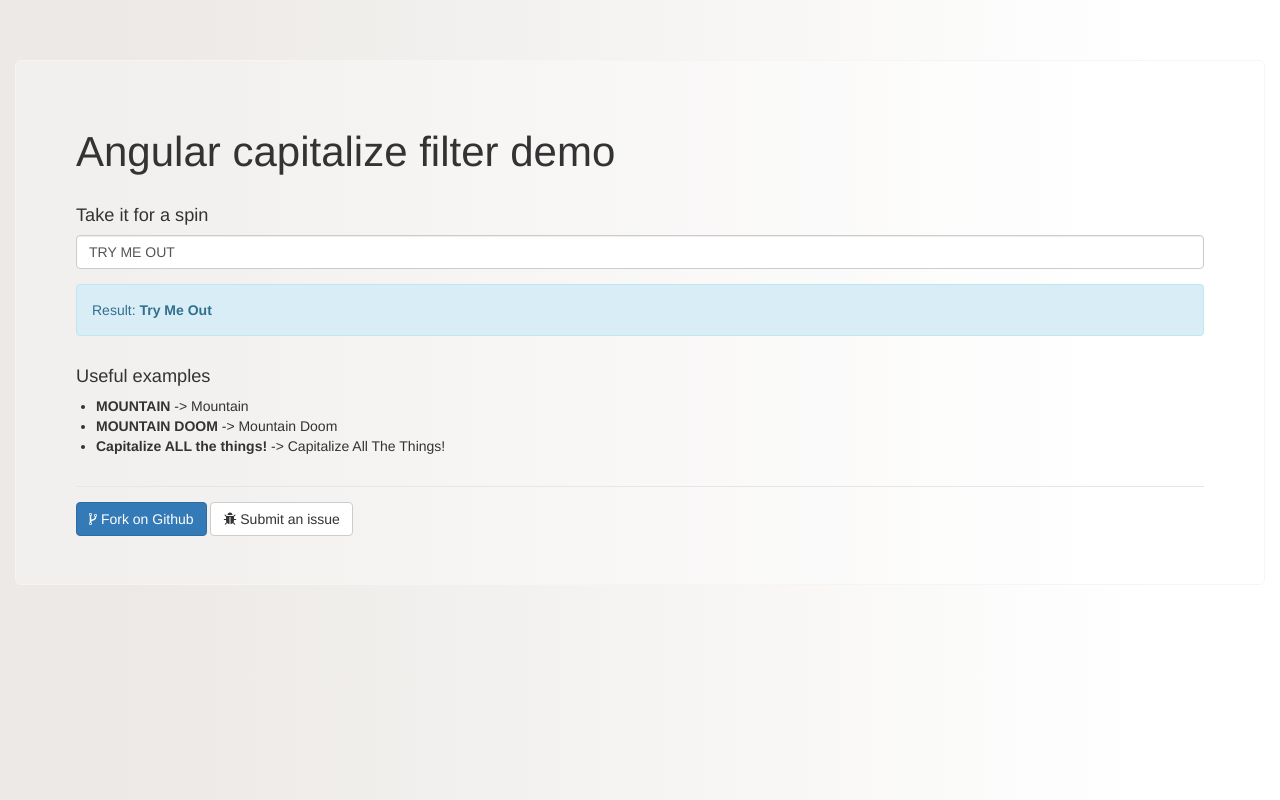
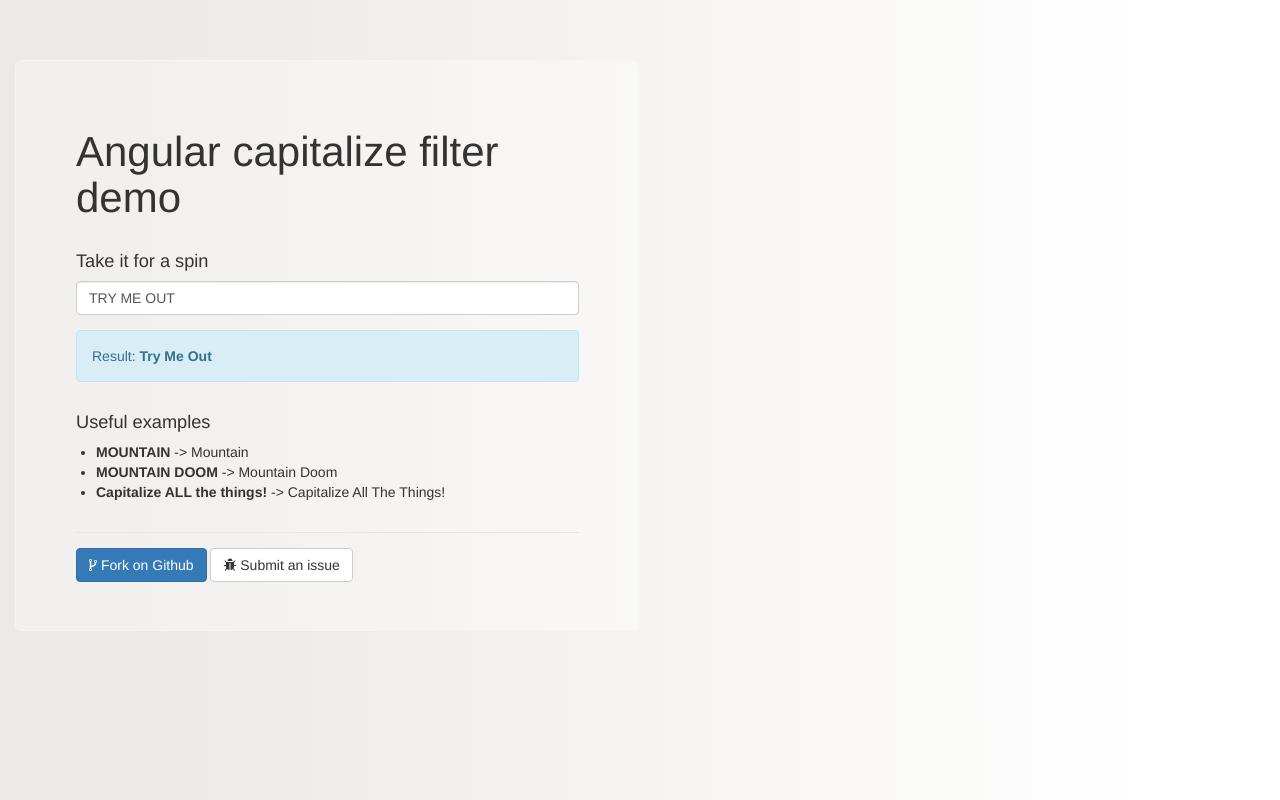
Before and after one commit to ng-milk/angular-capitalize-filter, a website: page index.html in a window 1280 px wide. Drawn offline with nearby package versions, Linux system fonts and the light colour scheme.

Commit message:
Limit the size of the main container @lg

```diff
--- a/index.html
+++ b/index.html
@@ -58,7 +58,7 @@
   </style>
 </head>
   <body class="container-fluid" ng-app="app" ng-controller="ctrl">
-    <section class="jumbotron">
+    <section class="col-xs-12 col-lg-6 jumbotron">
       <h1>Angular capitalize filter demo</h1>
 
       <h2>Take it for a spin</h2>
```
